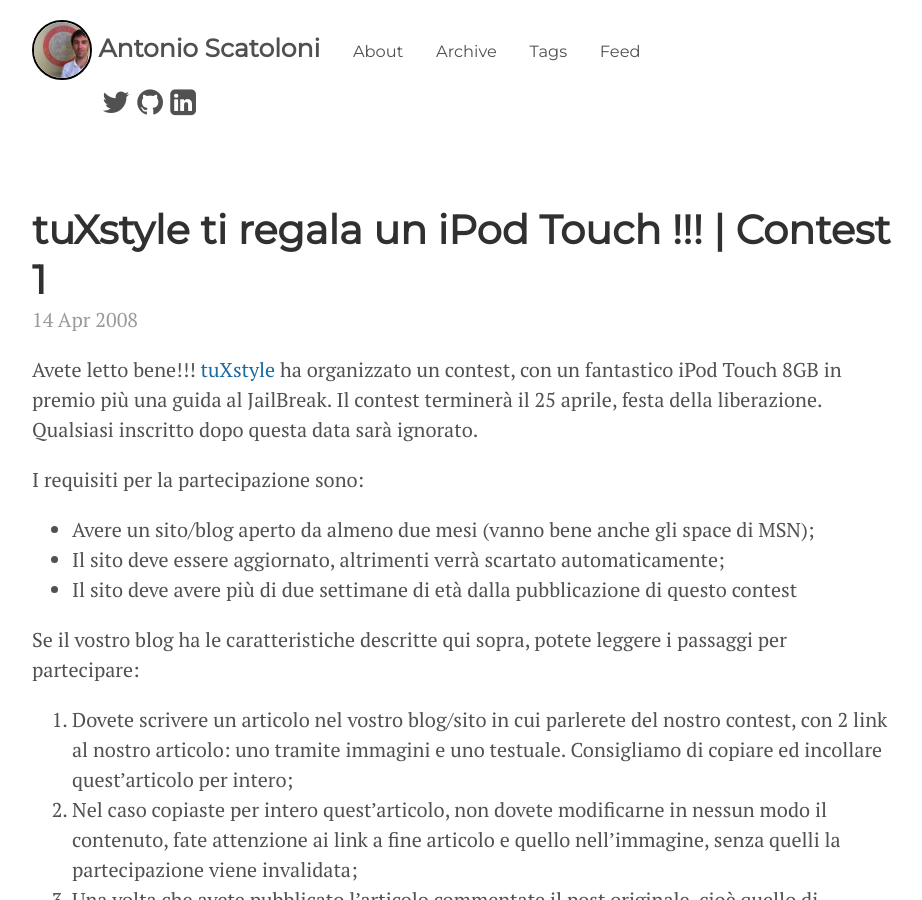
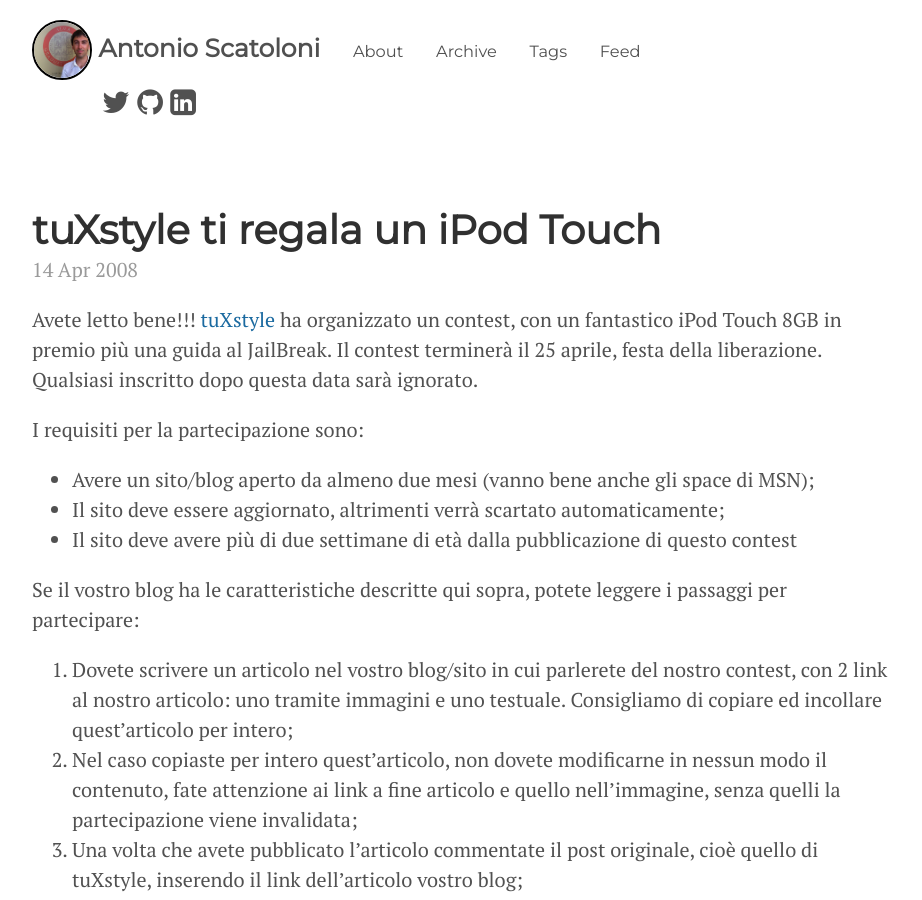
Before and after one commit to ascatox/ascatox.github.io, a Jekyll site: the page built from _posts/2008-04-14-tuxstyle-ti-regala-un-ipod-touch-contest-1.html, in a window 1280 px wide and 900 px high. Shown: the whole window, without its empty margins (178-1100 px from the left). Built offline with Jekyll 4.4.1, drawn with Linux system fonts in a browser that asks for light colours; comment, search, counter and statistics services are not loaded.

Commit message:
Fix to layout

```diff
--- a/_posts/2008-04-14-tuxstyle-ti-regala-un-ipod-touch-contest-1.html
+++ b/_posts/2008-04-14-tuxstyle-ti-regala-un-ipod-touch-contest-1.html
@@ -1,7 +1,7 @@
 ---
 layout: post
 comments: true
-title: tuXstyle ti regala un iPod Touch !!! | Contest 1
+title: tuXstyle ti regala un iPod Touch
 date: 2008-04-14 15:17:06.000000000 +02:00
 categories:
 - Blog
```
Also changed, not shown: public/favicon.ico.
